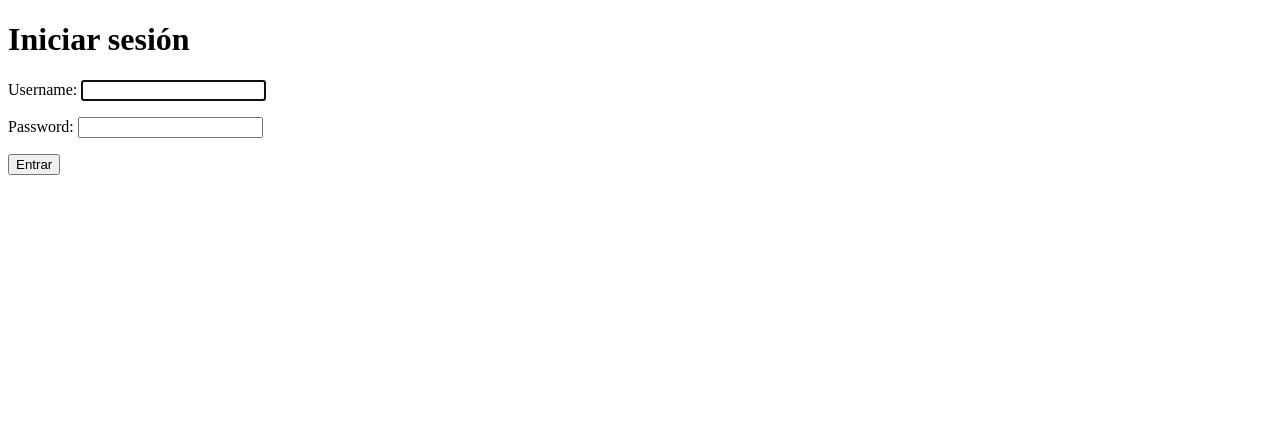
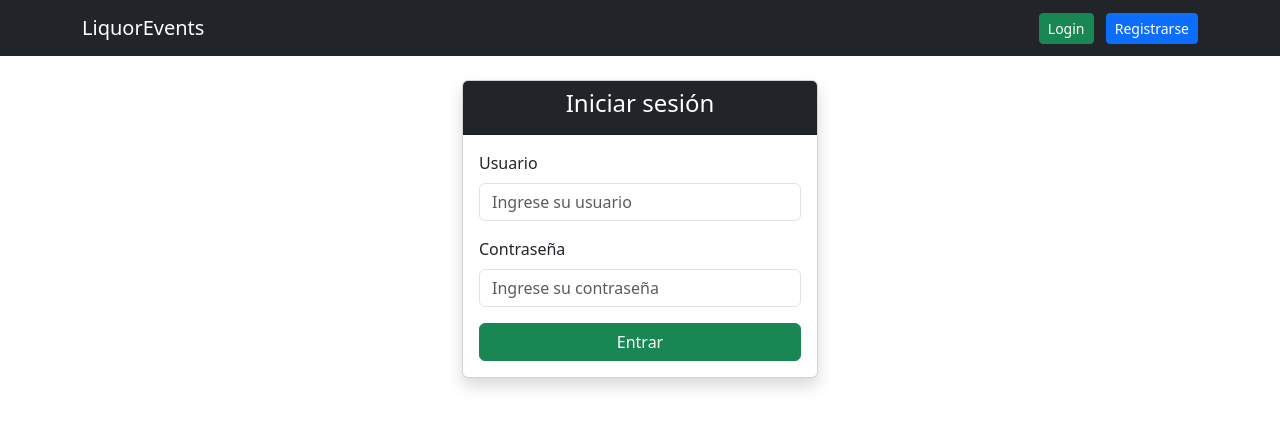
Before and after one commit to Nataly2802/LiquorEventsDjango, a Django app: page /login/ in a window 1280 px wide. Shown: the top 428 px of the page. Run offline with Django 5.2, Linux system fonts and the light colour scheme.

Commit message:
formato para login

```diff
--- a/usuarios/templates/usuarios/login.html
+++ b/usuarios/templates/usuarios/login.html
@@ -1,24 +1,53 @@
-<!DOCTYPE html>
-<html>
+{% extends 'base/base.html' %}
+{% block contenido %}
 
-<head>
-    <title>Iniciar sesión</title>
-</head>
+<div class="row justify-content-center">
 
-<body>
+<div class="col-md-4">
 
-<h1>Iniciar sesión</h1>
+<div class="card shadow">
+
+<div class="card-header bg-dark text-white text-center">
+<h4>Iniciar sesión</h4>
+</div>
+
+<div class="card-body">
+
+{% if form.errors %}
+<div class="alert alert-danger text-center">
+Usuario o contraseña incorrectos
+</div>
+{% endif %}
+
 
 <form method="POST">
 
-    {% csrf_token %}
+{% csrf_token %}
 
-    {{ form.as_p }}
+<div class="mb-3">
+<label class="form-label">Usuario</label>
+<input type="text" name="username" class="form-control" placeholder="Ingrese su usuario">
+</div>
 
-    <button type="submit">Entrar</button>
+<div class="mb-3">
+<label class="form-label">Contraseña</label>
+<input type="password" name="password" class="form-control" placeholder="Ingrese su contraseña">
+</div>
+
+<div class="d-grid">
+<button class="btn btn-success">
+Entrar
+</button>
+</div>
 
 </form>
 
-</body>
+</div>
 
-</html>
+</div>
+
+</div>
+
+</div>
+
+{% endblock %}
```
